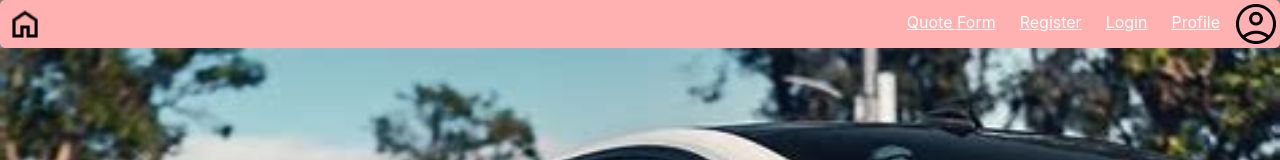
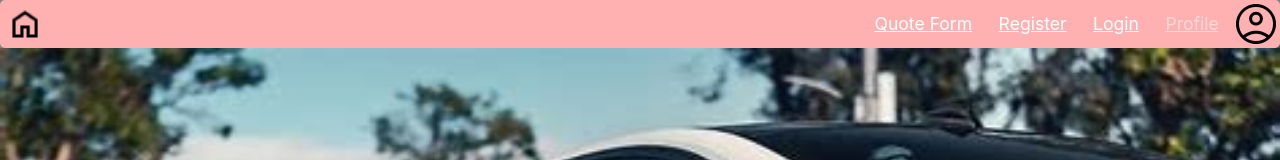
Before and after one commit to Kevin-T0114/Fuel-Rate-Prediction-App, a React (Create React App) app in the folder frontend/: page /home in a window 1280 px wide. In both pictures the pointer is over the link "Profile". Shown: the top 160 px of the page. Built offline with nearby package versions, Linux system fonts and the light colour scheme; no server answers.

Commit message:
updated navbar links for readability

```diff
--- a/frontend/src/index.css
+++ b/frontend/src/index.css
@@ -30,6 +30,11 @@ code {
   padding: .75em;
   color: white;
   float: right;
+  font-size: 1.1rem;
+}
+
+.navbar a:hover{
+  opacity: 50%;
 }
 
 .navbar span{
```
